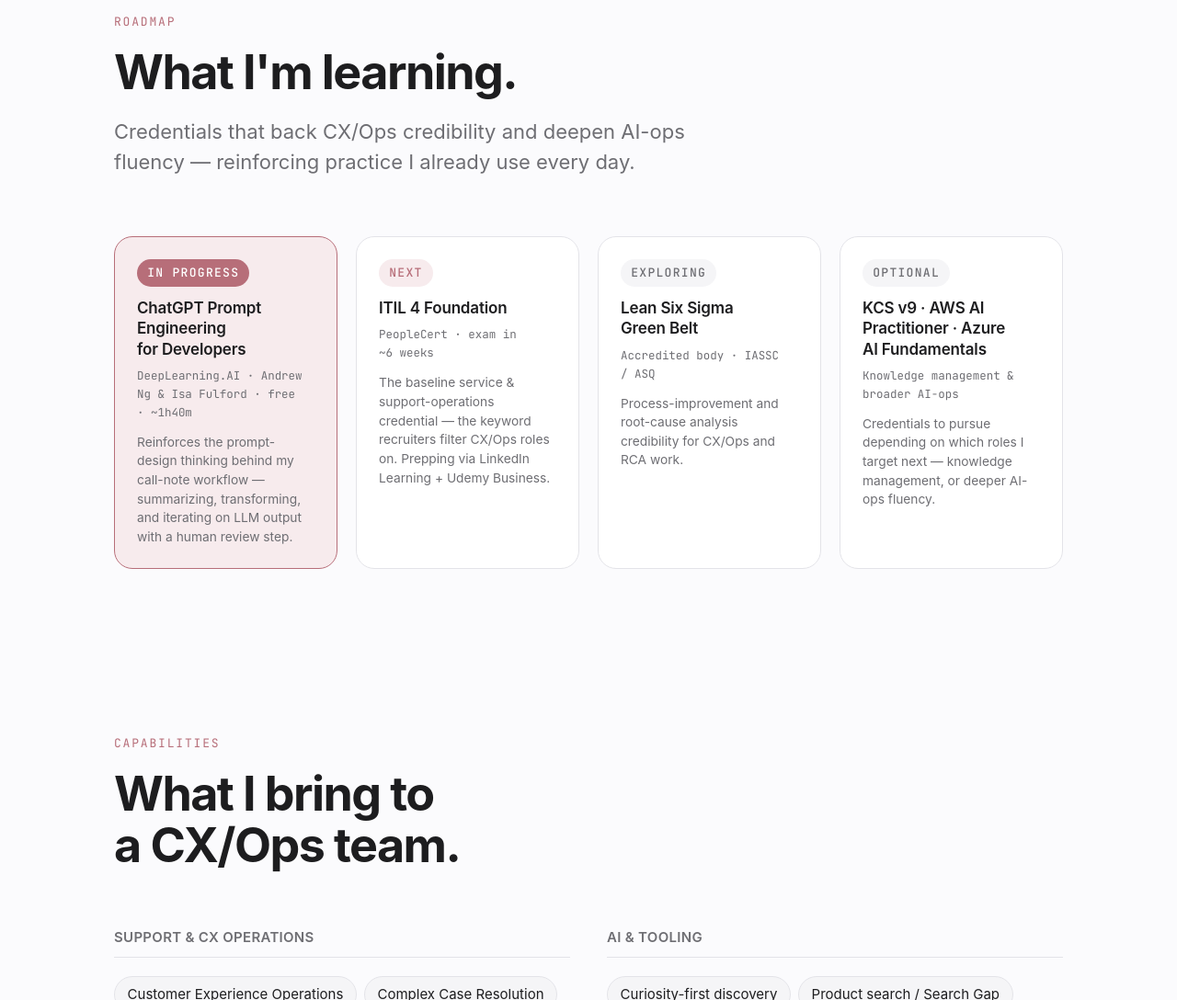
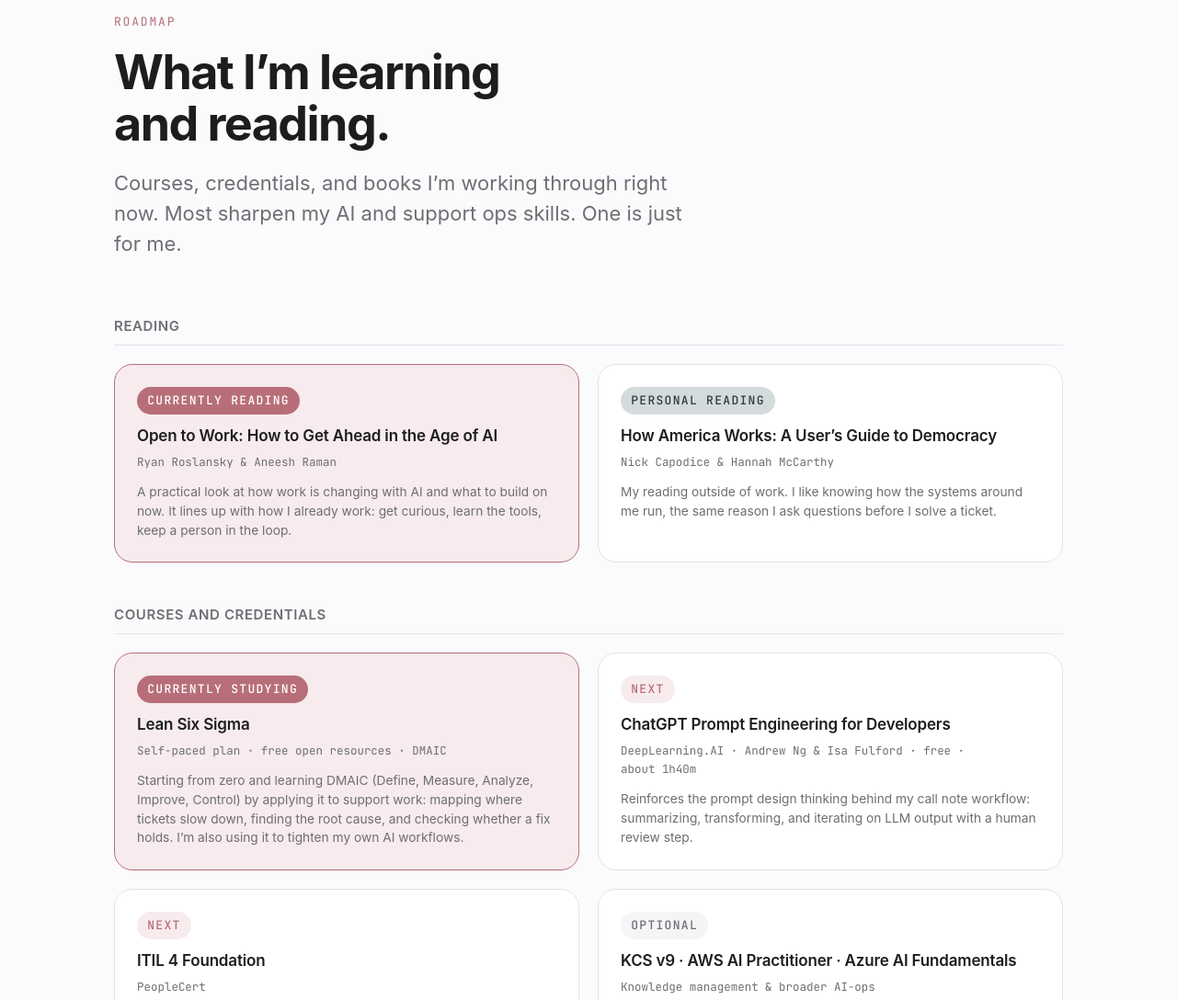
Before and after one commit to janackeh/janackeh-me, a plain HTML site: page index.html in a window 1280 px wide. Shown: the part 10760-11848 px from the top of the page at 92% size. Drawn offline with Linux system fonts and the light colour scheme; a web font is replaced by a local one.

Commit message:
Refresh learning section with reading list

```diff
--- a/index.html
+++ b/index.html
@@ -389,34 +389,75 @@
       <div class="container">
         <div class="section-head reveal">
           <p class="eyebrow">Roadmap</p>
-          <h2 id="learning-title" class="section-title">What I'm learning.</h2>
-          <p class="section-lede reveal">Credentials that back CX/Ops credibility and deepen AI-ops fluency — reinforcing practice I already use every day.</p>
+          <h2 id="learning-title" class="section-title">What I’m learning and reading.</h2>
+          <p class="section-lede">Courses, credentials, and books I’m working through right now. Most sharpen my AI and support ops skills. One is just for me.</p>
         </div>
+
+        <div class="learning-group">
+          <h3 class="learning-group-title">Reading</h3>
+          <div class="certs-grid certs-grid-2">
+            <article class="cert-card reveal" data-status="reading">
+              <span class="cert-status">Currently reading</span>
+              <h4 class="cert-name">Open to Work: How to Get Ahead in the Age of AI</h4>
+              <p class="cert-org">Ryan Roslansky &amp; Aneesh Raman</p>
+              <p class="cert-why">A practical look at how work is changing with AI and what to build on now. It lines up with how I already work: get curious, learn the tools, keep a person in the loop.</p>
+            </article>
+            <article class="cert-card reveal" data-status="personal">
+              <span class="cert-status">Personal reading</span>
+              <h4 class="cert-name">How America Works: A User’s Guide to Democracy</h4>
+              <p class="cert-org">Nick Capodice &amp; Hannah McCarthy</p>
+              <p class="cert-why">My reading outside of work. I like knowing how the systems around me run, the same reason I ask questions before I solve a ticket.</p>
+            </article>
+          </div>
+        </div>
+
+        <div class="learning-group">
+          <h3 class="learning-group-title">Courses and credentials</h3>
           <div class="certs-grid">
             <article class="cert-card reveal" data-status="in-progress">
-            <span class="cert-status">In progress</span>
-            <h3 class="cert-name">ChatGPT Prompt Engineering for Developers</h3>
-            <p class="cert-org">DeepLearning.AI · Andrew Ng &amp; Isa Fulford · free · ~1h40m</p>
-            <p class="cert-why">Reinforces the prompt-design thinking behind my call-note workflow — summarizing, transforming, and iterating on LLM output with a human review step.</p>
+              <span class="cert-status">Currently studying</span>
+              <h4 class="cert-name">Lean Six Sigma</h4>
+              <p class="cert-org">Self-paced plan · free open resources · DMAIC</p>
+              <p class="cert-why">Starting from zero and learning DMAIC (Define, Measure, Analyze, Improve, Control) by applying it to support work: mapping where tickets slow down, finding the root cause, and checking whether a fix holds. I’m also using it to tighten my own AI workflows.</p>
             </article>
             <article class="cert-card reveal" data-status="next">
               <span class="cert-status">Next</span>
-            <h3 class="cert-name">ITIL 4 Foundation</h3>
-            <p class="cert-org">PeopleCert · exam in ~6 weeks</p>
-            <p class="cert-why">The baseline service &amp; support-operations credential — the keyword recruiters filter CX/Ops roles on. Prepping via LinkedIn Learning + Udemy Business.</p>
+              <h4 class="cert-name">ChatGPT Prompt Engineering for Developers</h4>
+              <p class="cert-org">DeepLearning.AI · Andrew Ng &amp; Isa Fulford · free · about 1h40m</p>
+              <p class="cert-why">Reinforces the prompt design thinking behind my call note workflow: summarizing, transforming, and iterating on LLM output with a human review step.</p>
             </article>
-          <article class="cert-card reveal" data-status="exploring">
-            <span class="cert-status">Exploring</span>
-            <h3 class="cert-name">Lean Six Sigma Green Belt</h3>
-            <p class="cert-org">Accredited body · IASSC / ASQ</p>
-            <p class="cert-why">Process-improvement and root-cause analysis credibility for CX/Ops and RCA work.</p>
+            <article class="cert-card reveal" data-status="next">
+              <span class="cert-status">Next</span>
+              <h4 class="cert-name">ITIL 4 Foundation</h4>
+              <p class="cert-org">PeopleCert</p>
+              <p class="cert-why">The baseline service and support operations credential recruiters filter CX and Ops roles on. Prepping through LinkedIn Learning and Udemy Business.</p>
             </article>
             <article class="cert-card reveal" data-status="optional">
               <span class="cert-status">Optional</span>
-            <h3 class="cert-name">KCS v9 · AWS AI Practitioner · Azure AI Fundamentals</h3>
+              <h4 class="cert-name">KCS v9 · AWS AI Practitioner · Azure AI Fundamentals</h4>
               <p class="cert-org">Knowledge management &amp; broader AI-ops</p>
-            <p class="cert-why">Credentials to pursue depending on which roles I target next — knowledge management, or deeper AI-ops fluency.</p>
+              <p class="cert-why">Credentials to pursue depending on which roles I target next, whether that’s knowledge management or deeper AI ops fluency.</p>
             </article>
+          </div>
+        </div>
+
+        <div class="learning-group">
+          <h3 class="learning-group-title">Learning by building</h3>
+          <div class="certs-grid certs-grid-2">
+            <article class="cert-card reveal" data-status="building">
+              <span class="cert-status">Hands-on</span>
+              <h4 class="cert-name">The agent ecosystem</h4>
+              <p class="cert-org">MCP · multi-agent patterns · local tools</p>
+              <p class="cert-why">I run my own AI agents as personal projects to learn how Model Context Protocol and multi-agent setups connect, so I can talk shop with engineering and AI teams.</p>
+            </article>
+            <article class="cert-card reveal" data-status="building">
+              <span class="cert-status">Hands-on</span>
+              <h4 class="cert-name">Resolve</h4>
+              <p class="cert-org">PayPal AI Hackathon · Next.js · PayPal sandbox</p>
+              <p class="cert-why">A demo where AI reads a complaint and proposes options, and a person approves before any sandbox refund runs. Building it taught me where to put the human check.</p>
+              <a href="https://devpost.com/software/resolve-vhe4mz" target="_blank" rel="noopener noreferrer" class="project-link">View on Devpost</a>
+            </article>
+          </div>
         </div>
       </div>
     </section>
--- a/style.css
+++ b/style.css
@@ -570,10 +570,29 @@
 }
 
 /* ---------- Learning & Certifications ---------- */
+.learning .section-title {
+  max-width: 24ch;
+}
+.learning-group + .learning-group {
+  margin-top: var(--space-12);
+}
+.learning-group-title {
+  font-size: var(--text-sm);
+  font-weight: 600;
+  letter-spacing: 0.04em;
+  text-transform: uppercase;
+  color: var(--color-text-muted);
+  margin-bottom: var(--space-5);
+  padding-bottom: var(--space-3);
+  border-bottom: 1px solid var(--color-border);
+}
 .certs-grid {
   display: grid;
-  grid-template-columns: repeat(4, 1fr);
+  grid-template-columns: repeat(2, 1fr);
   gap: var(--space-5);
+}
+.certs-grid-2 {
+  grid-template-columns: repeat(2, 1fr);
 }
 .cert-card {
   display: flex;
@@ -589,7 +608,8 @@
   border-color: var(--color-primary);
   box-shadow: var(--shadow-sm);
 }
-.cert-card[data-status="in-progress"] {
+.cert-card[data-status="in-progress"],
+.cert-card[data-status="reading"] {
   border-color: var(--color-primary);
   background: var(--color-primary-soft);
 }
@@ -606,13 +626,22 @@
   color: var(--color-text-muted);
   margin-bottom: var(--space-3);
 }
-.cert-card[data-status="in-progress"] .cert-status {
+.cert-card[data-status="in-progress"] .cert-status,
+.cert-card[data-status="reading"] .cert-status {
   background: var(--color-primary);
   color: #ffffff;
 }
 .cert-card[data-status="next"] .cert-status {
   background: var(--color-primary-soft);
   color: var(--color-primary);
+}
+.cert-card[data-status="personal"] .cert-status {
+  background: color-mix(in oklab, #4a6d70 18%, var(--color-surface-2));
+  color: color-mix(in oklab, #3f5f62 50%, var(--color-text));
+}
+.cert-card[data-status="building"] .cert-status {
+  background: var(--color-text);
+  color: var(--color-bg);
 }
 .cert-name {
   font-size: var(--text-base);
@@ -632,11 +661,14 @@
   color: var(--color-text-muted);
   line-height: 1.5;
 }
-@media (max-width: 980px) {
-  .certs-grid { grid-template-columns: repeat(2, 1fr); }
+.cert-card .project-link {
+  margin-top: auto;
+  padding-top: var(--space-4);
+  align-self: flex-start;
 }
 @media (max-width: 540px) {
-  .certs-grid { grid-template-columns: 1fr; }
+  .certs-grid,
+  .certs-grid-2 { grid-template-columns: 1fr; }
 }
 
 /* ---------- Skills ---------- */
```
Lines whose indentation alone changed are shown as unchanged.
